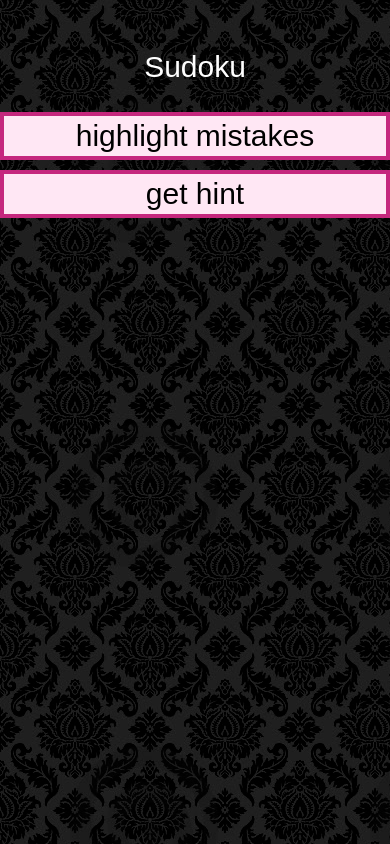
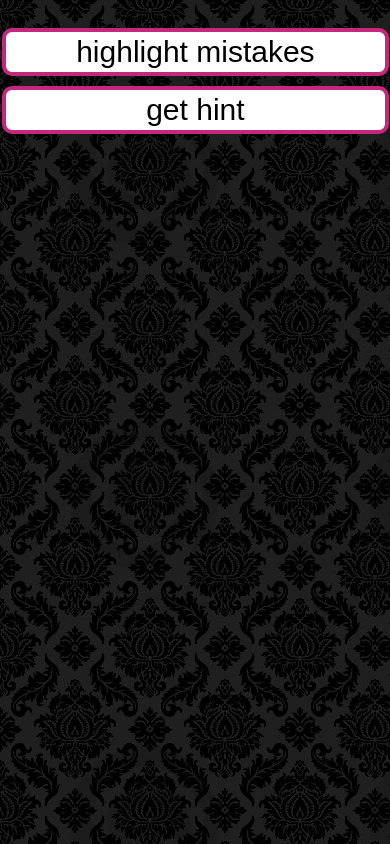
Before and after one commit to jhgilbert/sudoku, a plain HTML site: page index.html in a window 390 px wide. Drawn offline with nearby package versions, Linux system fonts and the light colour scheme; a web font is replaced by a local one.

Commit message:
Increase responsiveness

```diff
--- a/index.html
+++ b/index.html
@@ -28,10 +28,10 @@
         </div>
     </div>
             <div id="mistake_highlighter" class="button" ng-click="toggleErrorHighlighting()">
-                <span ng-show="!uiState.highlightErrors">highlight mistakes</span>
-                <span ng-show="uiState.highlightErrors" class="ng-hide">turn off highlight</span>
+                <span ng-show="!uiState.highlightErrors">highlight&nbsp;mistakes</span>
+                <span ng-show="uiState.highlightErrors" class="ng-hide">turn&nbsp;off&nbsp;highlight</span>
             </div>
-            <div id="player_helper" class="button" ng-click="helpPlayerOut()">get hint</div>
+            <div id="player_helper" class="button" ng-click="helpPlayerOut()">get&nbsp;hint</div>
 </div>
 </body>
 
--- a/style.css
+++ b/style.css
@@ -2,7 +2,7 @@ body {
     font-family: Helvetica, sans-serif;
     background-image: url("images/damask.jpg");
     max-width: 475px;
-    margin: 50px auto;
+    margin: 25px auto;
 }
 
 /* board */
@@ -73,7 +73,7 @@ body {
     color: #FFF;
     text-align: center;
     font-family: 'Cedarville Cursive', sans-serif;
-    font-size: 30px;
+    font-size: 40px;
 }
 
 /* menu */
@@ -89,9 +89,10 @@ body {
 .button {
     margin-top: 10px;
     margin-bottom: 5px;
-    background-color: #ffe7f4;
+    background-color: #FFF;
     border: 4px solid #c5277d;
-    padding: 3px;
+    border-radius: 10px;
+    padding: 3px 10px;
     cursor: pointer;
     font-family: 'Cedarville Cursive', sans-serif;
     font-size: 30px;
@@ -102,3 +103,39 @@ body {
     border: 4px solid #fc74bd;
     background-color: #FFF;
 }
+
+#mistake_highlighter {
+    float: left;
+    width: 55%;
+}
+
+#player_helper {
+    float: right;
+    width: 28%;
+}
+
+@media (max-width:430px) {
+
+    #mast {
+        display: none;
+    }
+
+    body {
+        margin: 0px auto;
+    }
+
+    #mistake_highlighter {
+        float: none;
+        display: block;
+        width: 92%;
+        margin-left: 2px;
+    }
+
+    #player_helper {
+        float: none;
+        display: block;
+        width: 92%;
+        margin-left: 2px;
+    }
+
+}
```
